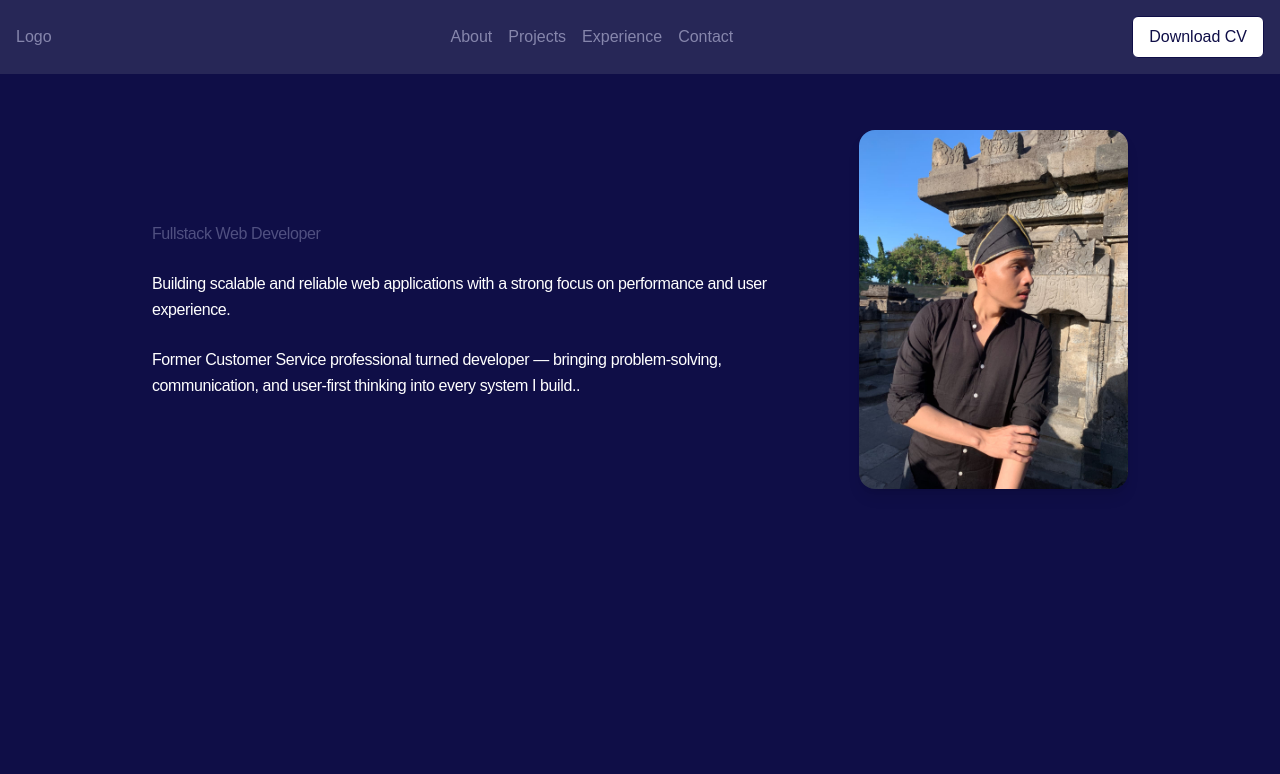
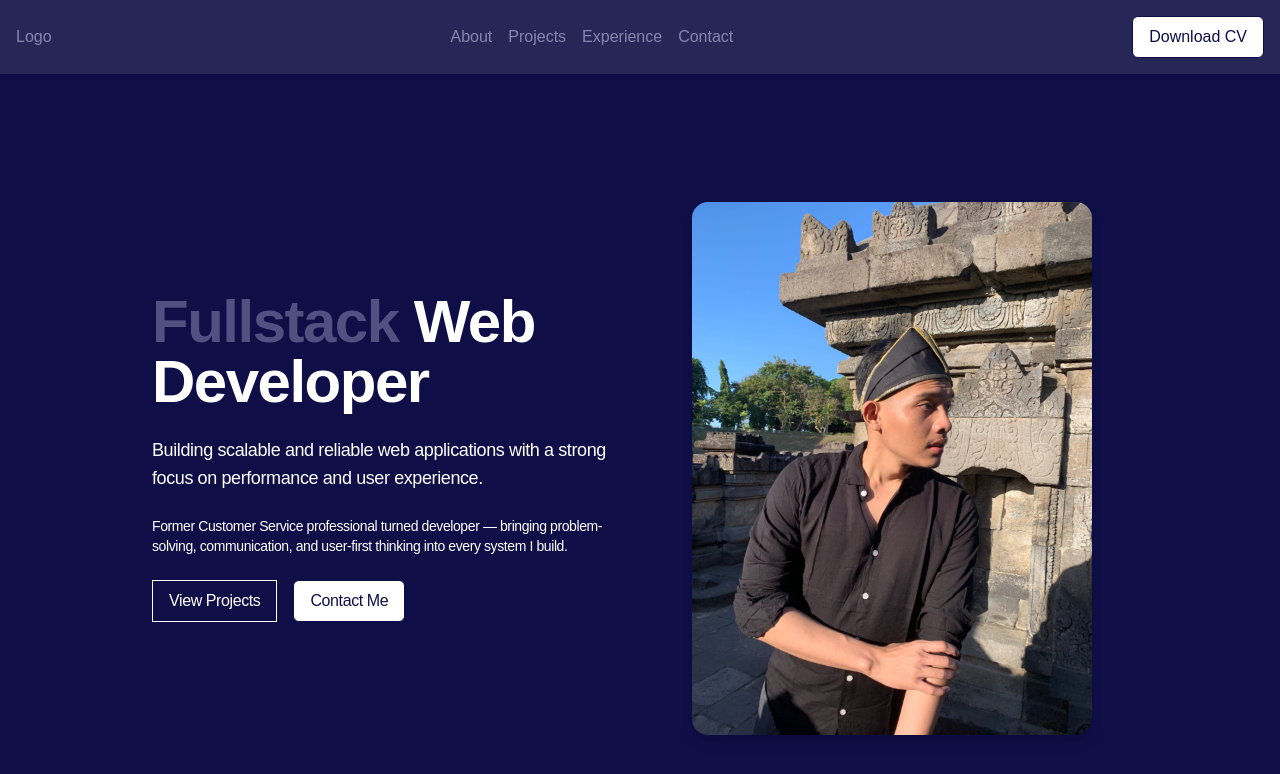
Before and after one commit to fajryalvin12/personal-portfolio-web, a Next.js app: page / in a window 1280 px wide. Shown: the top 774 px of the page. Built offline with nearby package versions, Linux system fonts and the light colour scheme.

Commit message:
perf: optimize styling at hero page

```diff
--- a/src/app/page.js
+++ b/src/app/page.js
@@ -4,26 +4,34 @@ import Container from "@/components/ui/Container";
 import Section from "@/components/ui/Section";
 import picProfile from "../assets/profile_image_portfolio.jpeg";
 import Image from "next/image";
+import Button from "@/components/ui/Button";
 
 export default function Home() {
   return (
     <>
-      <Container className="flex flex-col md:flex-row gap-8 items-center">
-        <Section>
-          <h1 className="text-[var(--blue-eclipse-3)]">
-            Fullstack Web Developer
+      <Container className="space-y-6 py-16">
+        <Section className="flex flex-col md:flex-row items-center gap-8 py-16">
+          <div className="flex-1 space-y-6 max-w-2xl">
+            <h1 className="text-4xl md:text-6xl font-bold tracking-tight">
+              <span className="text-[var(--blue-eclipse-3)]">Fullstack</span>{" "}
+              Web Developer
             </h1>
-          <p>
-            Building scalable and reliable web applications with a strong focus
-            on performance and user experience.
+            <p className="text-lg text-muted-foreground">
+              Building scalable and reliable web applications with a strong
+              focus on performance and user experience.
             </p>
-          <p>
+            <p className="text-sm text-muted-foreground">
               Former Customer Service professional turned developer — bringing
               problem-solving, communication, and user-first thinking into every
-            system I build..
+              system I build.
             </p>
-        </Section>
-        <Section>
+            <div className="flex gap-4">
+              <Button>View Projects</Button>
+              <Button variant="outline">Contact Me</Button>
+            </div>
+          </div>
+
+          <div className="flex-1 flex justify-center">
             <Image
               width={400}
               height={800}
@@ -31,6 +39,7 @@ export default function Home() {
               alt="Profile"
               className="rounded-2xl shadow-lg object-cover hover:scale-105 transition-all duration-200"
             />
+          </div>
         </Section>
       </Container>
     </>
```
Lines whose indentation alone changed are shown as unchanged.
